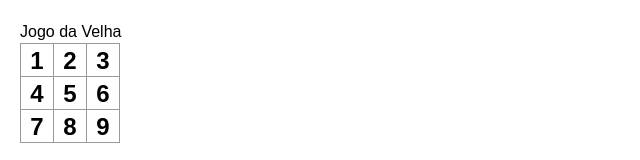
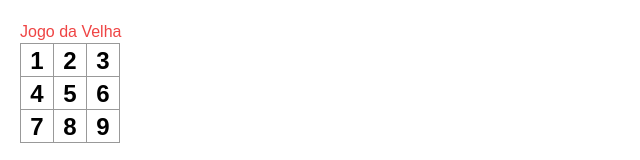
Before and after one commit to beatriz-sait07/jogoDaVelha, a React (Create React App) app: page / in a window 1280 px wide. Shown: the top 160 px of the page, without its empty margins (0-640 px from the left). Built offline with nearby package versions, Linux system fonts and the light colour scheme.

Commit message:
i: injetando tailwind

```diff
--- a/src/App.js
+++ b/src/App.js
@@ -27,7 +27,7 @@ function Board() {
 export default function layoutGame() {
   return (
     <>
-      <header>Jogo da Velha</header>
+      <header className="text-red-500">Jogo da Velha</header>
       <main>
         <Board />
       </main>
--- a/tailwind.config.js
+++ b/tailwind.config.js
@@ -1,6 +1,8 @@
 /** @type {import('tailwindcss').Config} */
 module.exports = {
-  content: [],
+  content: [
+    "./src/**/*.{js,jsx,ts,tsx}",
+  ],
   theme: {
     extend: {},
   },
```
